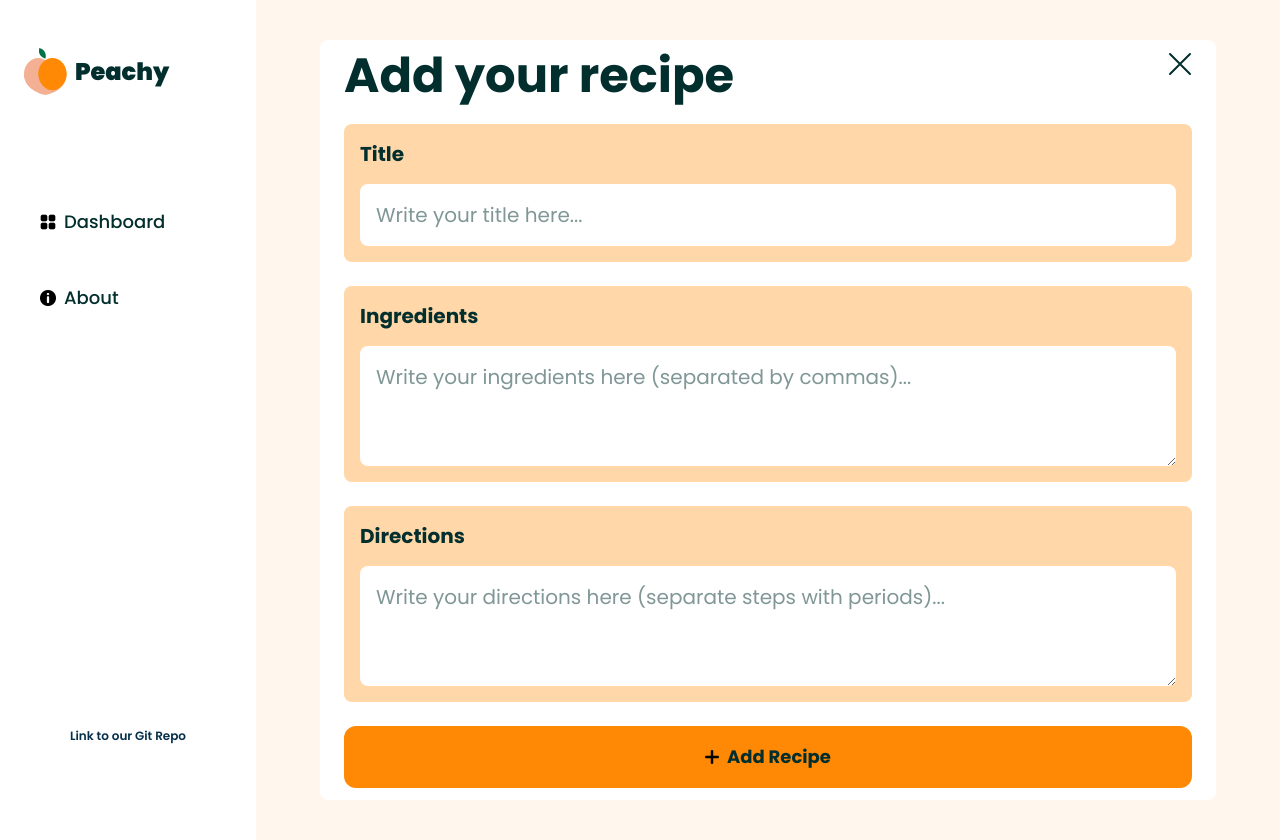
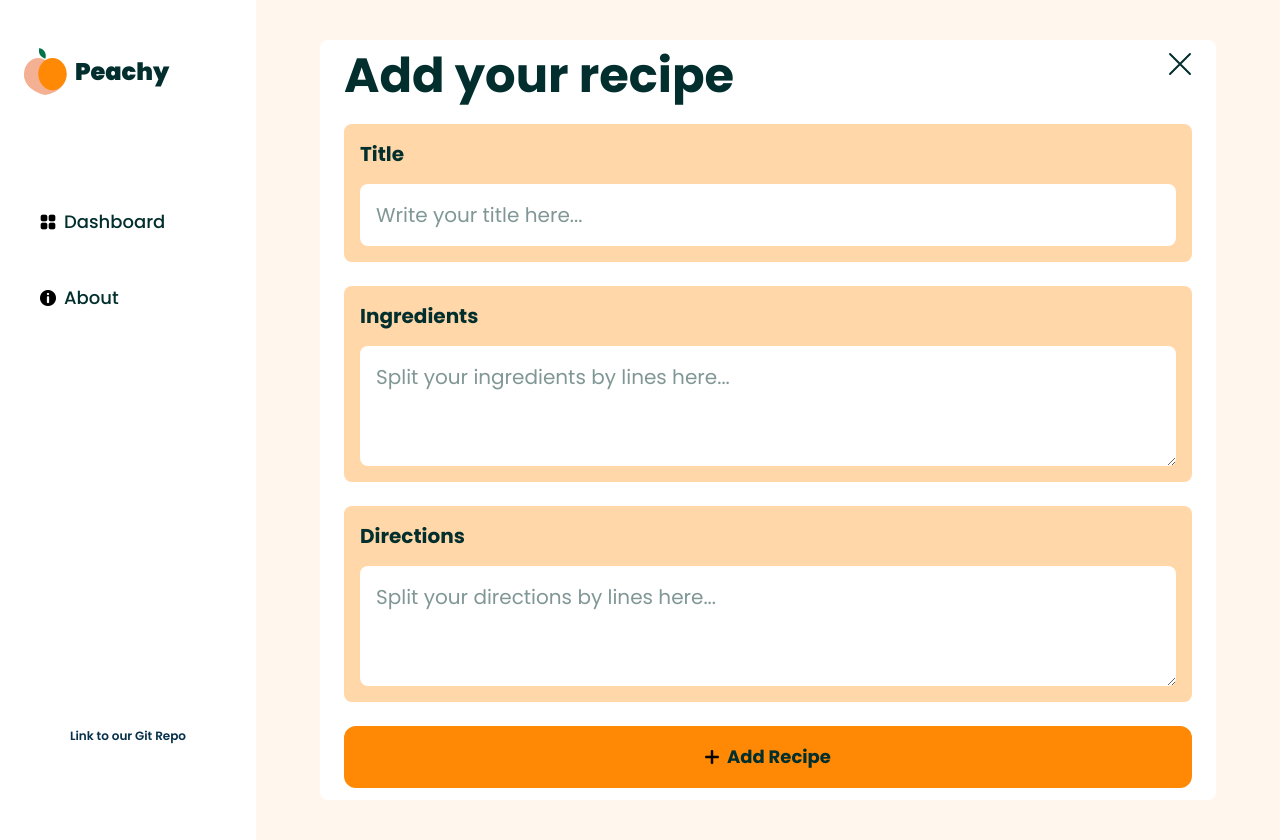
Before and after one commit to jumaber/react-recipe-book, a React (Vite) app: page /recipeform in a window 1280 px wide. Built offline with nearby package versions, Linux system fonts and the light colour scheme.

Commit message:
updated placeholders form

```diff
--- a/src/pages/RecipeForm.jsx
+++ b/src/pages/RecipeForm.jsx
@@ -69,7 +69,7 @@ export function RecipeForm({ recipes, setRecipes }) {
               value={ingredients}
               onChange={(e) => setIngredients(e.target.value)}
               className="input-field bg-white rounded-lg min-h-[120px] p-4 mt-4"
-              placeholder="Write your ingredients here (separated by commas)..."
+              placeholder="Split your ingredients by lines here..."
             />
           </div>
 
@@ -80,7 +80,7 @@ export function RecipeForm({ recipes, setRecipes }) {
               value={directions}
               onChange={(e) => setDirections(e.target.value)}
               className="input-field bg-white rounded-lg min-h-[120px] p-4 mt-4"
-              placeholder="Write your directions here (separate steps with periods)..."
+              placeholder="Split your directions by lines here..."
             />
           </div>
 
```
